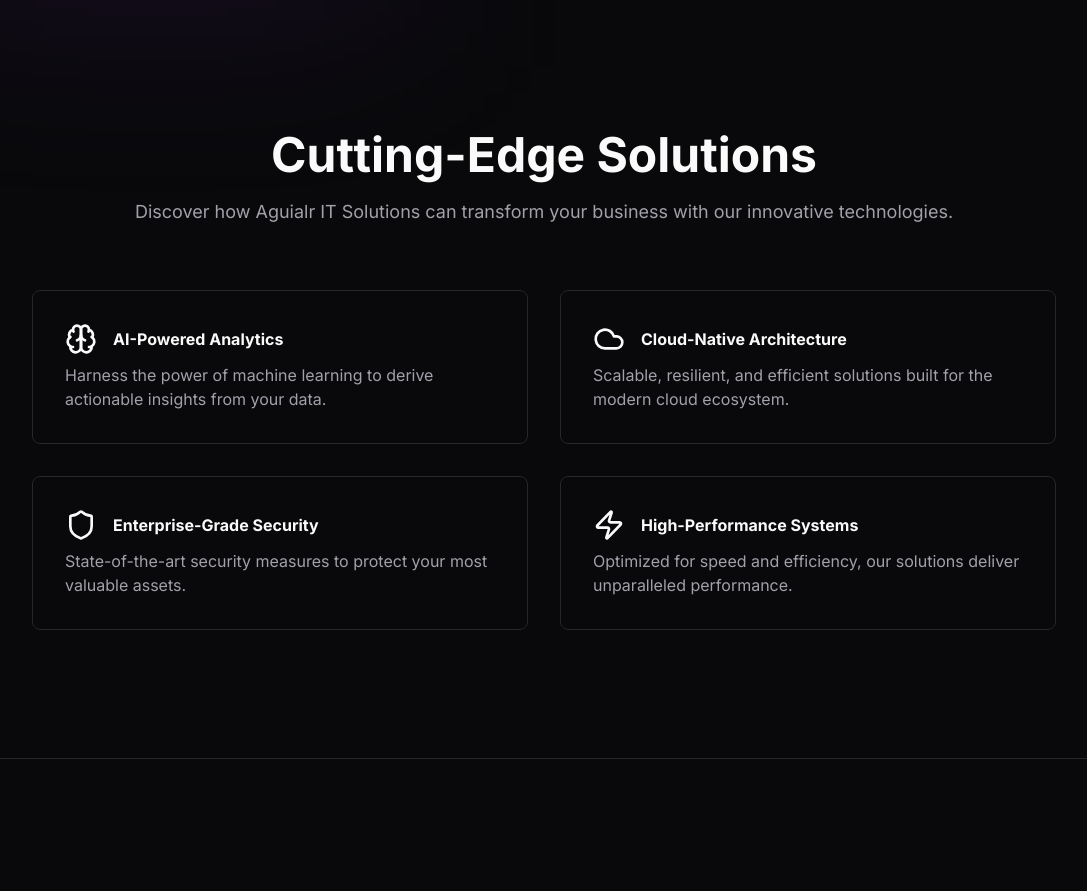
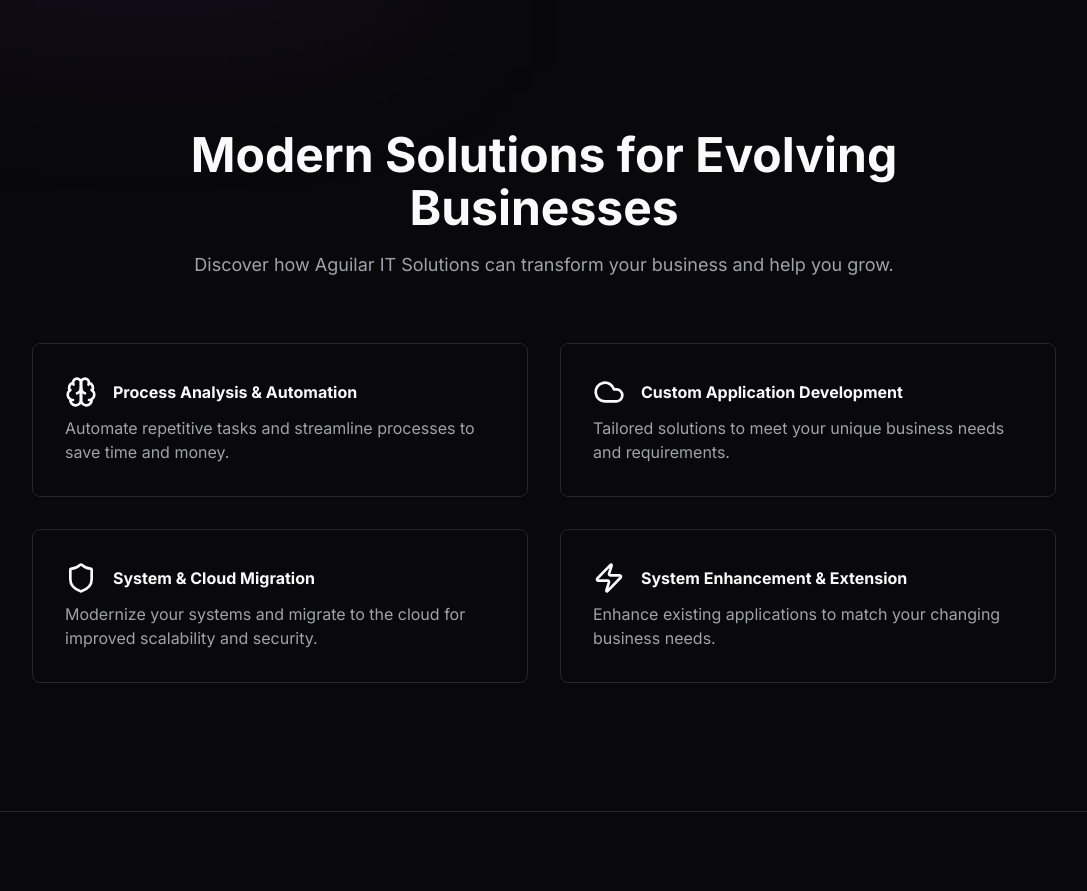
Before and after one commit to AguilarITSolutions/AITS-Website, a Next.js app: page / in a window 1280 px wide. Shown: the part 800-1691 px from the top of the page, without its empty margins (96-1183 px from the left). Built offline with nearby package versions, Linux system fonts and the light colour scheme.

Commit message:
Update offered services

```diff
--- a/app/page.tsx
+++ b/app/page.tsx
@@ -1,5 +1,5 @@
 import Hero from "@/components/hero"
-import Features from "@/components/features"
+import Services from "@/components/services"
 import CTA from "@/components/cta"
 import Footer from "@/components/footer"
 import Navbar from "@/components/navbar"
@@ -25,7 +25,7 @@
         </FadeIn>
 
         <FadeIn delay={600} duration={800}>
-          <Features />
+          <Services />
         </FadeIn>
 
         <FadeIn delay={800} duration={800}>
--- a/components/features.tsx
+++ b/components/services.tsx
@@ -1,49 +1,44 @@
 import { Brain, Cloud, Shield, Zap } from "lucide-react";
 import FadeIn from "@/components/fade-in"
 
-const features = [
+const services = [
   {
-    name: "AI-Powered Analytics",
-    description:
-      "Harness the power of machine learning to derive actionable insights from your data.",
+    name: "Process Analysis & Automation",
+    description: "Automate repetitive tasks and streamline processes to save time and money.",
     icon: Brain,
   },
   {
-    name: "Cloud-Native Architecture",
-    description:
-      "Scalable, resilient, and efficient solutions built for the modern cloud ecosystem.",
+    name: "Custom Application Development",
+    description: "Tailored solutions to meet your unique business needs and requirements.",
     icon: Cloud,
   },
   {
-    name: "Enterprise-Grade Security",
-    description:
-      "State-of-the-art security measures to protect your most valuable assets.",
+    name: "System & Cloud Migration",
+    description: "Modernize your systems and migrate to the cloud for improved scalability and security.",
     icon: Shield,
   },
   {
-    name: "High-Performance Systems",
-    description:
-      "Optimized for speed and efficiency, our solutions deliver unparalleled performance.",
+    name: "System Enhancement & Extension",
+    description: "Enhance existing applications to match your changing business needs.",
     icon: Zap,
   },
 ];
 
-export default function Features() {
+export default function Services() {
   return (
     <section id="services" className="container space-y-16 py-24 md:py-32">
       <FadeIn delay={200} duration={800}>
         <div className="mx-auto max-w-[58rem] text-center">
           <h2 className="text-3xl leading-[1.1] font-bold sm:text-3xl md:text-5xl">
-            Cutting-Edge Solutions
+            Modern Solutions for Evolving Businesses
           </h2>
           <p className="text-muted-foreground mt-4 sm:text-lg">
-            Discover how Aguialr IT Solutions can transform your business with our
-            innovative technologies.
+            Discover how Aguilar IT Solutions can transform your business and help you grow.
           </p>
         </div>
       </FadeIn>
       <div className="mx-auto grid max-w-5xl grid-cols-1 gap-8 md:grid-cols-2">
-        {features.map((feature, index) => (
+        {services.map((feature, index) => (
           <FadeIn key={feature.name} delay={400 + index * 100} duration={800}>
             <div className="relative overflow-hidden rounded-lg border p-8">
               <div className="flex items-center gap-4">
```
